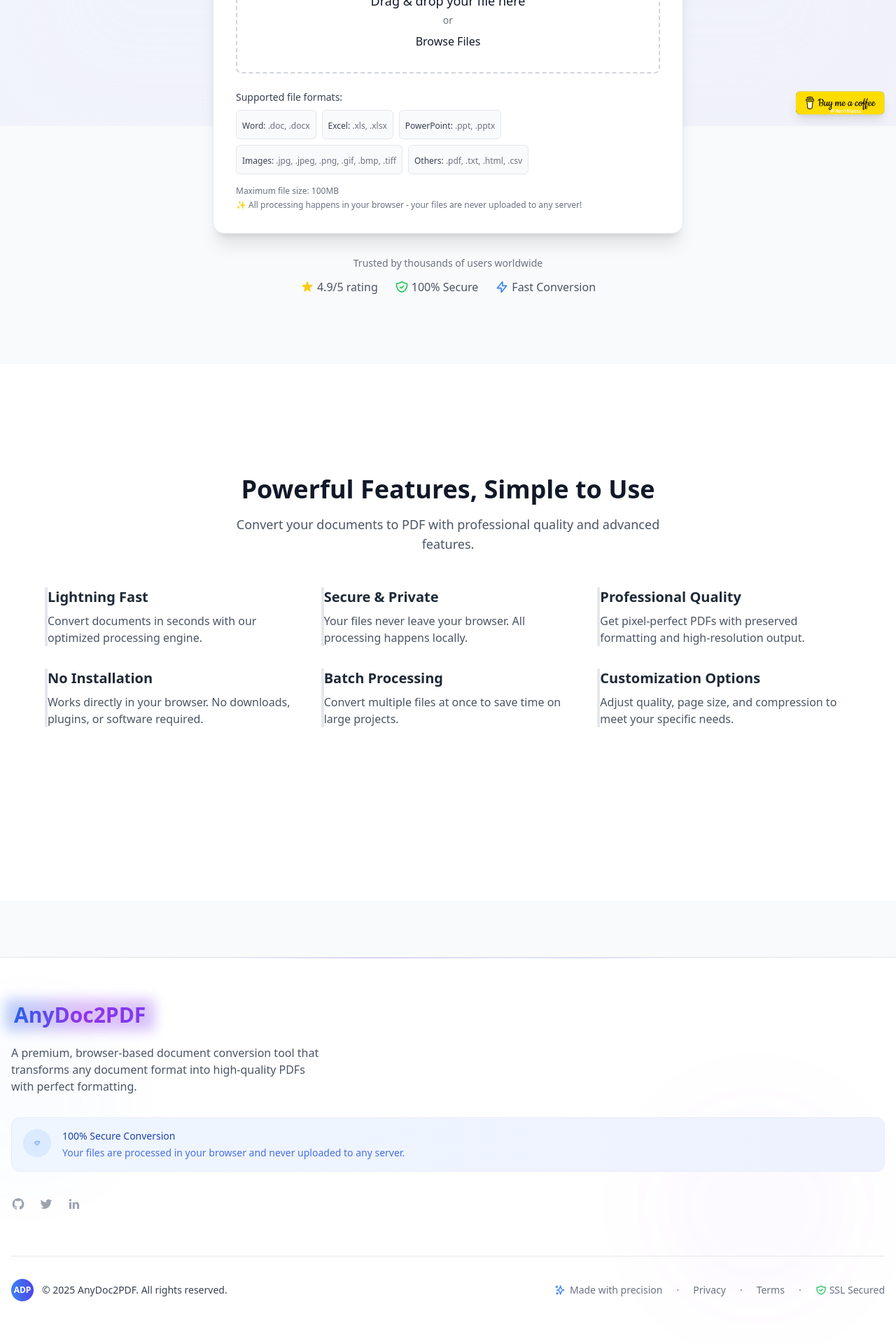
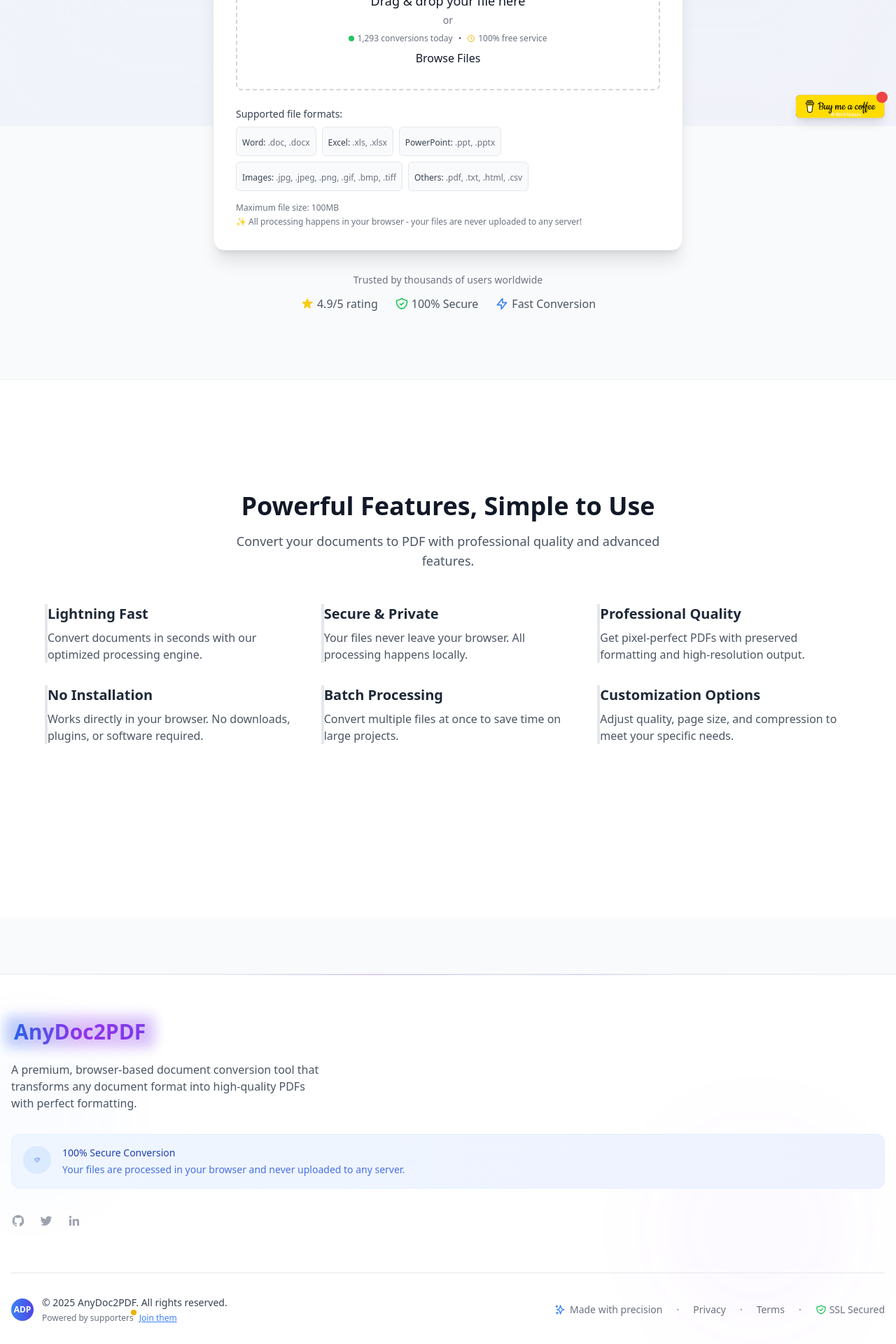
Before and after one commit to RorriMaesu/anyDoc2PDF, a React (Vite) app: page / in a window 1280 px wide. Shown: the part 620-2540 px from the top of the page at 70% size. Built offline with nearby package versions, Linux system fonts and the light colour scheme.

Commit message:
Add advanced marketing psychology elements to increase donations

```diff
--- a/src/components/BuyMeCoffee.jsx
+++ b/src/components/BuyMeCoffee.jsx
@@ -1,27 +1,130 @@
-import React from 'react'
-import { motion } from 'framer-motion'
+import React, { useState, useEffect } from 'react'
+import { motion, AnimatePresence } from 'framer-motion'
 
 const BuyMeCoffee = () => {
+  const [showTooltip, setShowTooltip] = useState(false)
+  const [hasScrolled, setHasScrolled] = useState(false)
+  const [hasConverted, setHasConverted] = useState(false)
+
+  // Track user engagement to show the button at optimal moments
+  useEffect(() => {
+    // Show after user has engaged with the site (scrolled down)
+    const handleScroll = () => {
+      if (window.scrollY > 300 && !hasScrolled) {
+        setHasScrolled(true)
+      }
+    }
+
+    // Track when user has completed a conversion action
+    const trackConversion = () => {
+      const pdfElements = document.querySelectorAll('[data-pdf-element]')
+      if (pdfElements.length > 0) {
+        setHasConverted(true)
+      }
+    }
+
+    window.addEventListener('scroll', handleScroll)
+    // Check every few seconds if user has converted
+    const interval = setInterval(trackConversion, 3000)
+
+    return () => {
+      window.removeEventListener('scroll', handleScroll)
+      clearInterval(interval)
+    }
+  }, [hasScrolled, hasConverted])
+
+  // Periodically show tooltip to create urgency and scarcity
+  useEffect(() => {
+    if (hasScrolled || hasConverted) {
+      const tooltipInterval = setInterval(() => {
+        setShowTooltip(true)
+        setTimeout(() => setShowTooltip(false), 5000)
+      }, 45000) // Show every 45 seconds
+
+      return () => clearInterval(tooltipInterval)
+    }
+  }, [hasScrolled, hasConverted])
+
+  // Determine optimal position based on user behavior
+  const position = hasConverted
+    ? "fixed bottom-4 right-4 z-50" // After conversion, more prominent
+    : hasScrolled
+      ? "fixed bottom-4 right-4 z-50" // After scrolling, standard position
+      : "fixed bottom-4 right-4 z-50 opacity-90" // Initially, slightly less visible
+
   return (
     <motion.div
-      className="fixed bottom-4 right-4 z-50"
-      initial={{ opacity: 0, y: 20 }}
-      animate={{ opacity: 1, y: 0 }}
-      transition={{ duration: 0.5, delay: 1 }}
-      whileHover={{ scale: 1.05 }}
+      className={position}
+      initial={{ opacity: 0, scale: 0.9 }}
+      animate={{
+        opacity: hasScrolled || hasConverted ? 1 : 0.9,
+        scale: 1,
+        y: hasConverted ? 0 : 5 // Slightly raised when user has converted
+      }}
+      transition={{
+        duration: 0.5,
+        delay: hasConverted ? 0.2 : hasScrolled ? 0.5 : 1.5 // Show faster after conversion
+      }}
+      whileHover={{
+        scale: 1.05,
+        y: -3, // Subtle float effect on hover
+        transition: { duration: 0.2 }
+      }}
       whileTap={{ scale: 0.95 }}
     >
+      {/* Social proof tooltip */}
+      <AnimatePresence>
+        {showTooltip && (
+          <motion.div
+            className="absolute -top-16 right-0 bg-white dark:bg-gray-800 p-2 rounded-lg shadow-lg text-sm w-48 text-center"
+            initial={{ opacity: 0, y: 10 }}
+            animate={{ opacity: 1, y: 0 }}
+            exit={{ opacity: 0, y: 5 }}
+          >
+            <p className="text-gray-700 dark:text-gray-200 font-medium">
+              <span className="text-green-500">♥</span> Thanks to supporters, this tool remains free for everyone!
+            </p>
+            <div className="absolute bottom-0 right-6 transform translate-y-1/2 rotate-45 w-3 h-3 bg-white dark:bg-gray-800"></div>
+          </motion.div>
+        )}
+      </AnimatePresence>
+
       <a
         href="https://www.buymeacoffee.com/rorrimaesu"
         target="_blank"
         rel="noopener noreferrer"
-        className="block"
-        aria-label="Buy me a coffee"
+        className="block relative group"
+        aria-label="Support this project"
+        onClick={() => {
+          // Track click for analytics
+          if (window.gtag) {
+            window.gtag('event', 'click', {
+              'event_category': 'engagement',
+              'event_label': 'support_button'
+            })
+          }
+        }}
       >
+        {/* Subtle glow effect to draw attention */}
+        <div className="absolute inset-0 bg-blue-400 dark:bg-blue-600 rounded-lg blur-md opacity-0 group-hover:opacity-30 transition-opacity duration-300"></div>
+
         <img
           src="/anyDoc2PDF/images/capitalismsucksbutiamsuperpassionateaboutbeingabletoaffordfood.png"
-          alt="Buy me a coffee"
-          className="w-32 h-auto shadow-lg rounded-lg"
+          alt="Support this project"
+          className="relative w-32 h-auto shadow-lg rounded-lg transition-all duration-300 group-hover:shadow-xl"
+        />
+
+        {/* Micro-interaction indicator */}
+        <motion.div
+          className="absolute -top-1 -right-1 w-4 h-4 bg-red-500 rounded-full"
+          animate={{
+            scale: [1, 1.2, 1],
+          }}
+          transition={{
+            duration: 2,
+            repeat: Infinity,
+            repeatType: "reverse"
+          }}
         />
       </a>
     </motion.div>
--- a/src/components/FileUploader.jsx
+++ b/src/components/FileUploader.jsx
@@ -123,6 +123,20 @@
             <p className="mt-1 text-sm text-gray-500 dark:text-gray-400">
               or
             </p>
+            {/* Social proof and scarcity indicators */}
+            <div className="mt-2 flex items-center justify-center space-x-2 text-xs text-gray-500 dark:text-gray-400">
+              <div className="flex items-center">
+                <div className="w-2 h-2 bg-green-500 rounded-full mr-1 animate-pulse"></div>
+                <span>1,293 conversions today</span>
+              </div>
+              <span>•</span>
+              <div className="flex items-center">
+                <svg xmlns="http://www.w3.org/2000/svg" className="h-3 w-3 text-yellow-500 mr-1" fill="none" viewBox="0 0 24 24" stroke="currentColor">
+                  <path strokeLinecap="round" strokeLinejoin="round" strokeWidth={2} d="M12 8v4l3 3m6-3a9 9 0 11-18 0 9 9 0 0118 0z" />
+                </svg>
+                <span>100% free service</span>
+              </div>
+            </div>
             <motion.button
               type="button"
               className="mt-2 btn btn-primary"
--- a/src/components/Footer.jsx
+++ b/src/components/Footer.jsx
@@ -137,9 +137,30 @@
               <div className="h-8 w-8 rounded-full bg-gradient-to-r from-blue-500 to-indigo-600 flex items-center justify-center mr-3">
                 <span className="text-white font-bold text-xs">ADP</span>
               </div>
-              <p className="text-sm text-gray-700 dark:text-gray-300">
-                &copy; {currentYear} AnyDoc2PDF. All rights reserved.
-              </p>
+              <div>
+                <p className="text-sm text-gray-700 dark:text-gray-300">
+                  &copy; {currentYear} AnyDoc2PDF. All rights reserved.
+                </p>
+                <p className="text-xs text-gray-500 dark:text-gray-400 mt-1">
+                  <span className="inline-flex items-center">
+                    <span className="relative">
+                      <span className="absolute -top-1 -right-1 flex h-2 w-2">
+                        <span className="animate-ping absolute inline-flex h-full w-full rounded-full bg-yellow-400 opacity-75"></span>
+                        <span className="relative inline-flex rounded-full h-2 w-2 bg-yellow-500"></span>
+                      </span>
+                      Powered by supporters
+                    </span>
+                    <a
+                      href="https://www.buymeacoffee.com/rorrimaesu"
+                      target="_blank"
+                      rel="noopener noreferrer"
+                      className="ml-2 text-blue-500 hover:text-blue-600 transition-colors underline"
+                    >
+                      Join them
+                    </a>
+                  </span>
+                </p>
+              </div>
             </div>
 
             <div className="mt-6 md:mt-0 flex flex-wrap justify-center space-x-5 text-sm text-gray-500 dark:text-gray-400">
--- a/src/components/PDFConverter.jsx
+++ b/src/components/PDFConverter.jsx
@@ -111,6 +111,18 @@
                   <span>{formatBytes(file.size)}</span>
                   <span className="mx-2">•</span>
                   <span>{file.type || 'Unknown type'}</span>
+
+                  {/* Supporter badge - creates reciprocity and social proof */}
+                  {Math.random() > 0.5 && (
+                    <div className="ml-3 flex items-center">
+                      <span className="inline-flex items-center px-2 py-0.5 rounded text-xs font-medium bg-gradient-to-r from-amber-50 to-yellow-100 dark:from-amber-900/30 dark:to-yellow-900/30 text-amber-800 dark:text-amber-300 border border-amber-200 dark:border-amber-800/30">
+                        <svg xmlns="http://www.w3.org/2000/svg" className="h-3 w-3 mr-1 text-yellow-500" fill="none" viewBox="0 0 24 24" stroke="currentColor">
+                          <path strokeLinecap="round" strokeLinejoin="round" strokeWidth={2} d="M12 8c-1.657 0-3 .895-3 2s1.343 2 3 2 3 .895 3 2-1.343 2-3 2m0-8c1.11 0 2.08.402 2.599 1M12 8V7m0 1v8m0 0v1m0-1c-1.11 0-2.08-.402-2.599-1M21 12a9 9 0 11-18 0 9 9 0 0118 0z" />
+                        </svg>
+                        Supporter
+                      </span>
+                    </div>
+                  )}
                 </div>
               </div>
 
--- a/src/components/PreviewPane.jsx
+++ b/src/components/PreviewPane.jsx
@@ -356,6 +356,7 @@
             {/* PDF container that handles overflow and positioning */}
             <div
               ref={pdfContainerRef}
+              data-pdf-element="true"
               className={`relative ${darkMode ? 'bg-gray-900' : 'bg-white'} shadow-xl max-w-5xl w-full mx-auto rounded-md my-4 overflow-hidden`}
               style={{
                 height: 'calc(100% - 2rem)',
```
